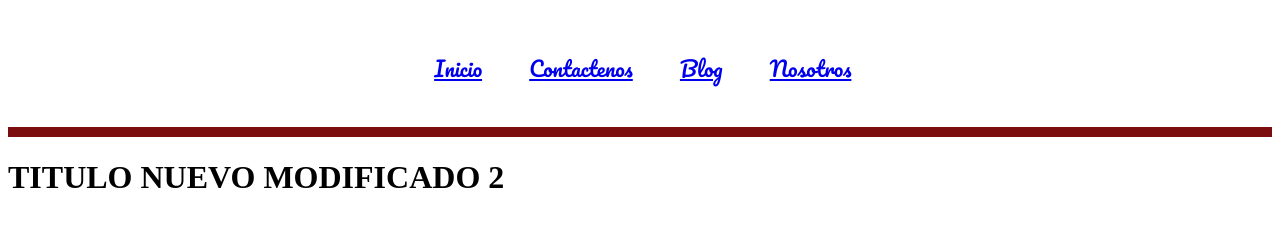
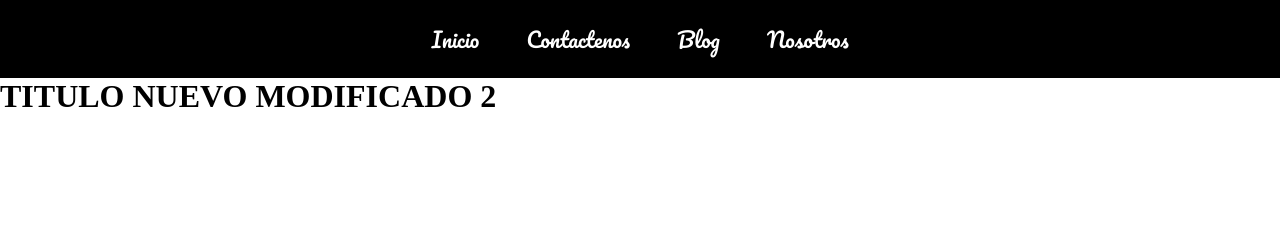
Before and after one commit to AlejandroE207/Titan-System, a plain HTML site: page index.html in a window 1280 px wide. Drawn offline with Linux system fonts and the light colour scheme.

Commit message:
v1.0.0 menu
El menu esta bien aunque puede estar sujetado a posibles cambios

```diff
--- a/index.html
+++ b/index.html
@@ -10,9 +10,8 @@
     </head>
     <body>
         <header>
-            <div class="menu">
-                <nav class="menu">
-                    <img href='#'>
+            <div class="menu1">
+                <nav class="menu2">
                     <ul>
                         <li class="menu_li">
                             <a href="#" class="menu_li_a">Inicio</a>
--- a/menu.css
+++ b/menu.css
@@ -1,3 +1,7 @@
+*{
+    margin: 0;
+    padding: 0;
+}
 header{
     list-style: none;
     margin:0;
@@ -5,9 +9,16 @@ header{
     font-family: 'Pacifico', cursive;
     font-size: 1.3em ;
 }
-.menu{
+.menu2{
     text-align:center;
-    border-bottom: rgb(122, 14, 14) 5px solid;
+    /*border-bottom: rgb(122, 14, 14) 5px solid;*/
+    background: rgb(0, 0, 0);
+    position: relative;
+}
+
+#logo{
+    display: inline-block;
+    background: blue;
 }
 
 ul{
@@ -16,6 +27,18 @@ ul{
     padding: 1em;
 }
 
-#menu_li_a{
+
+.menu_li_a{
     text-decoration: none;
+    color: rgb(255, 255, 255);
+    background-image: linear-gradient(red, rgb(255, 0, 0));
+    background-position: 50% 100%;
+    background-repeat: no-repeat;
+    background-size: 0% 3px;
+    transition: background-size .5s;
 }
+
+.menu_li_a:hover, .menu_li_a:focus{
+    background-size: 100% 3px;
+
+}
```
